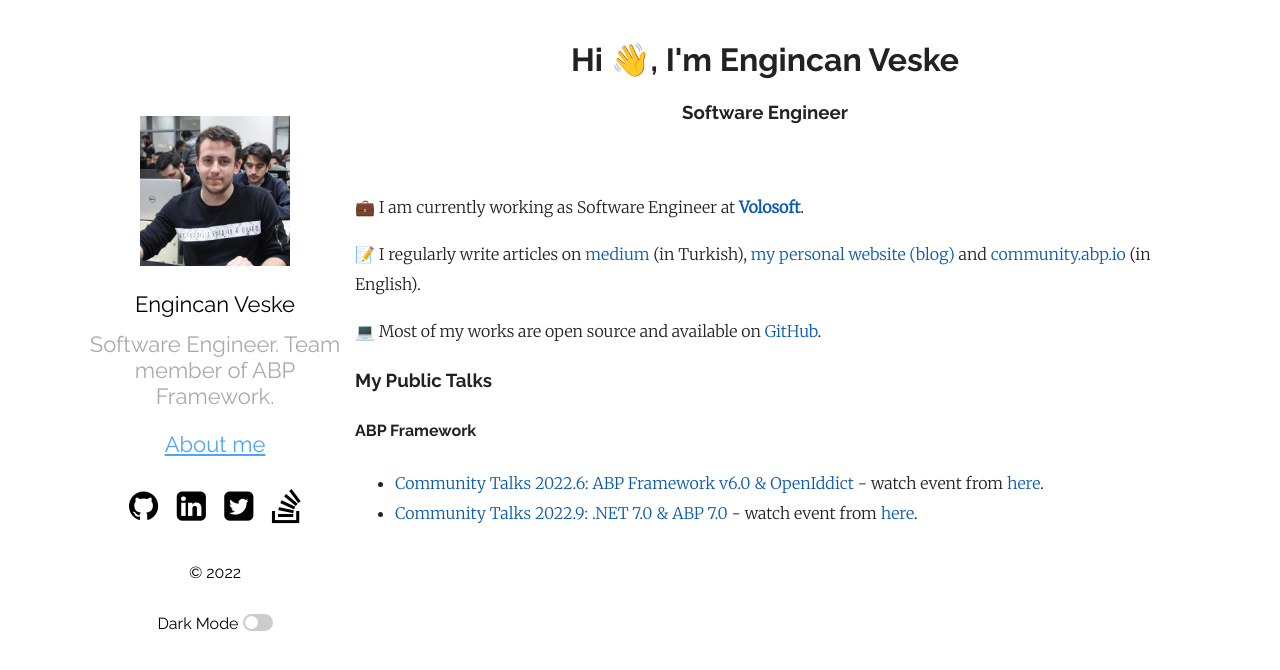
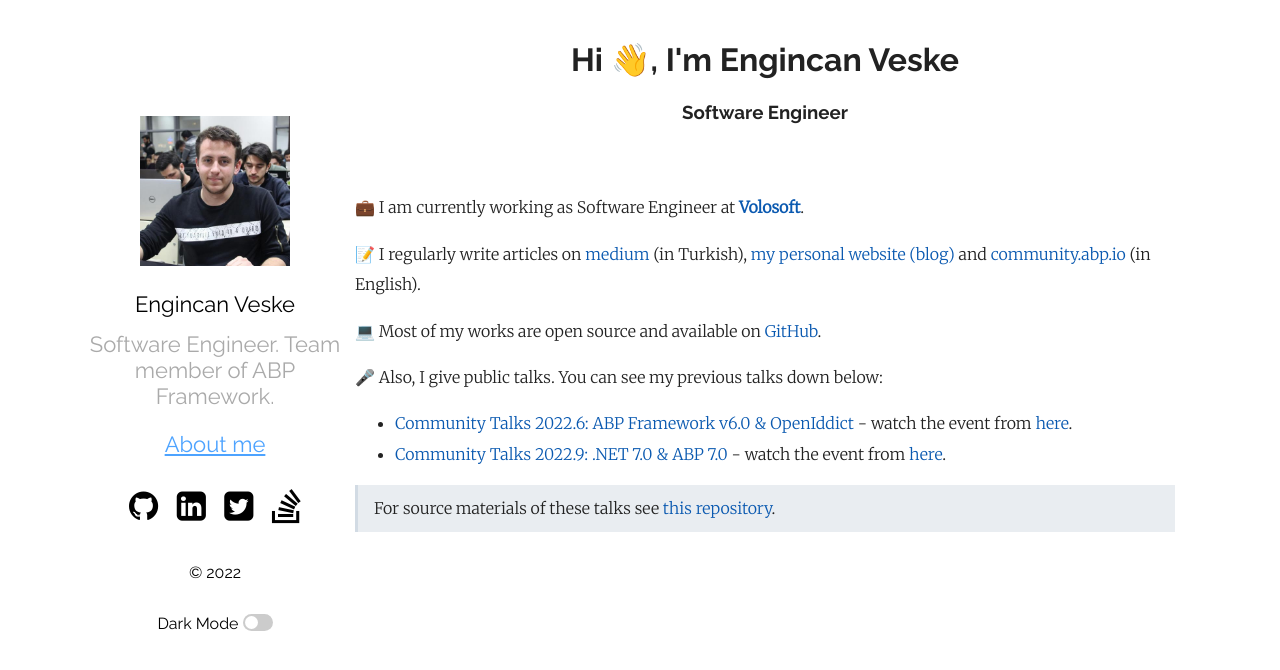
Before and after one commit to EngincanV/EngincanV.github.io, a Jekyll site: the page built from about.md, in a window 1280 px wide. Shown: the top 670 px of the page. Built offline with Jekyll 4.4.1, drawn with Linux system fonts in a browser that asks for light colours; our own code applies the rules of GitHub Pages for plain Markdown files.

Commit message:
Update about.md

```diff
--- a/about.md
+++ b/about.md
@@ -8,9 +8,9 @@
 
 💻 Most of my works are open source and available on [GitHub](https://github.com/EngincanV).
 
-### My Public Talks
+🎤 Also, I give public talks. You can see my previous talks down below:
 
-#### ABP Framework
+* [Community Talks 2022.6: ABP Framework v6.0 & OpenIddict](ABP/Community-Talks-2022.6) - watch the event from [here](https://www.youtube.com/watch?v=th3IugJGQDA).
+* [Community Talks 2022.9: .NET 7.0 & ABP 7.0](ABP/Community-Talks-2022.9) - watch the event from [here](https://www.youtube.com/watch?v=ElhFMhLNyqY).
 
-* [Community Talks 2022.6: ABP Framework v6.0 & OpenIddict](ABP/Community-Talks-2022.6) - watch event from [here](https://www.youtube.com/watch?v=th3IugJGQDA).
-* [Community Talks 2022.9: .NET 7.0 & ABP 7.0](ABP/Community-Talks-2022.9) - watch event from [here](https://www.youtube.com/watch?v=ElhFMhLNyqY).
+> For source materials of these talks see [this repository](https://github.com/EngincanV/presentations).
```
